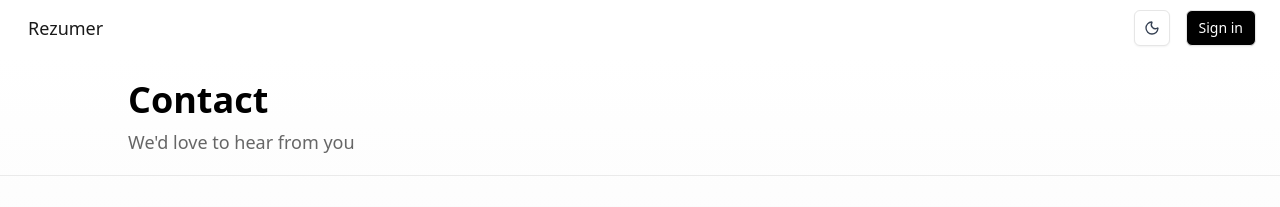
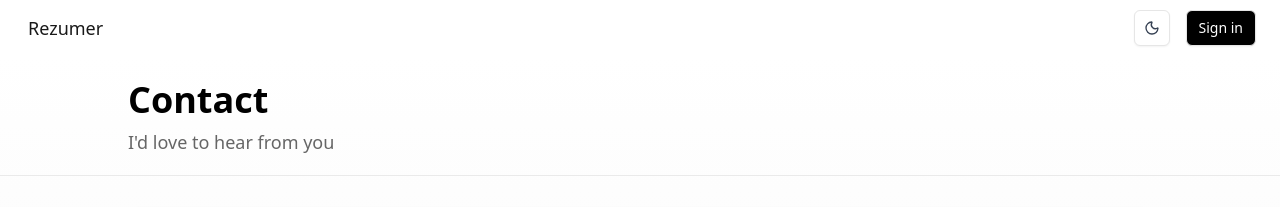
Before and after one commit to dmrock/rezumer, a Next.js app: page /contact in a window 1280 px wide. Shown: the top 207 px of the page. Built offline with nearby package versions, Linux system fonts and the light colour scheme; no server answers.

Commit message:
fix: update description text in ContactPage component

```diff
--- a/src/app/contact/page.tsx
+++ b/src/app/contact/page.tsx
@@ -9,7 +9,7 @@ export default function ContactPage() {
   return (
     <div className="p-6">
       <div className="mx-auto max-w-5xl">
-        <PageHeader title="Contact" description="We'd love to hear from you" />
+        <PageHeader title="Contact" description="I'd love to hear from you" />
 
         <div className="border-border/60 bg-card text-card-foreground rounded-lg border p-6 shadow-sm">
           <p>
```
